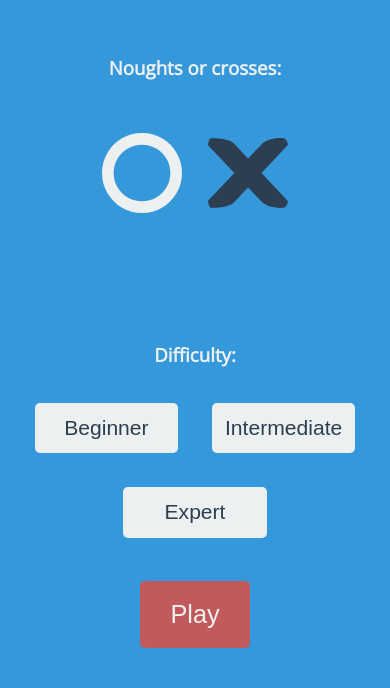
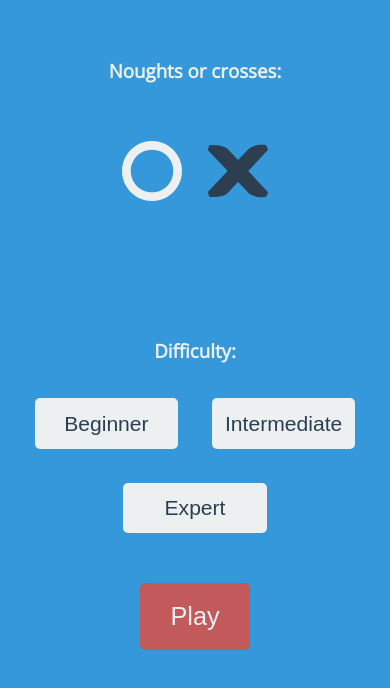
Before and after one commit to danieldauk/Tic-Tac-Toe, a plain HTML site: page index.html in a window 390 px wide. Shown: the part 124-812 px from the top of the page. Drawn offline with nearby package versions, Linux system fonts and the light colour scheme.

Commit message:
mobile version corrections

```diff
--- a/css/main.css
+++ b/css/main.css
@@ -261,9 +261,19 @@ img[src] {
 /*MEDIA QUERIES*/
 
 @media (max-width: 480px) {
+  .xandO {
+    height: 70px;
+    width: 70px;
+  }
+
+
+  .xandO img{
+    height: 60px;
+    width: 60px;
+  }
+
   .play {
-  display: flex;
-  justify-content: center;
-  margin-top: 4vh;
+    margin-top: 5vh;
   }
+
 }
```
